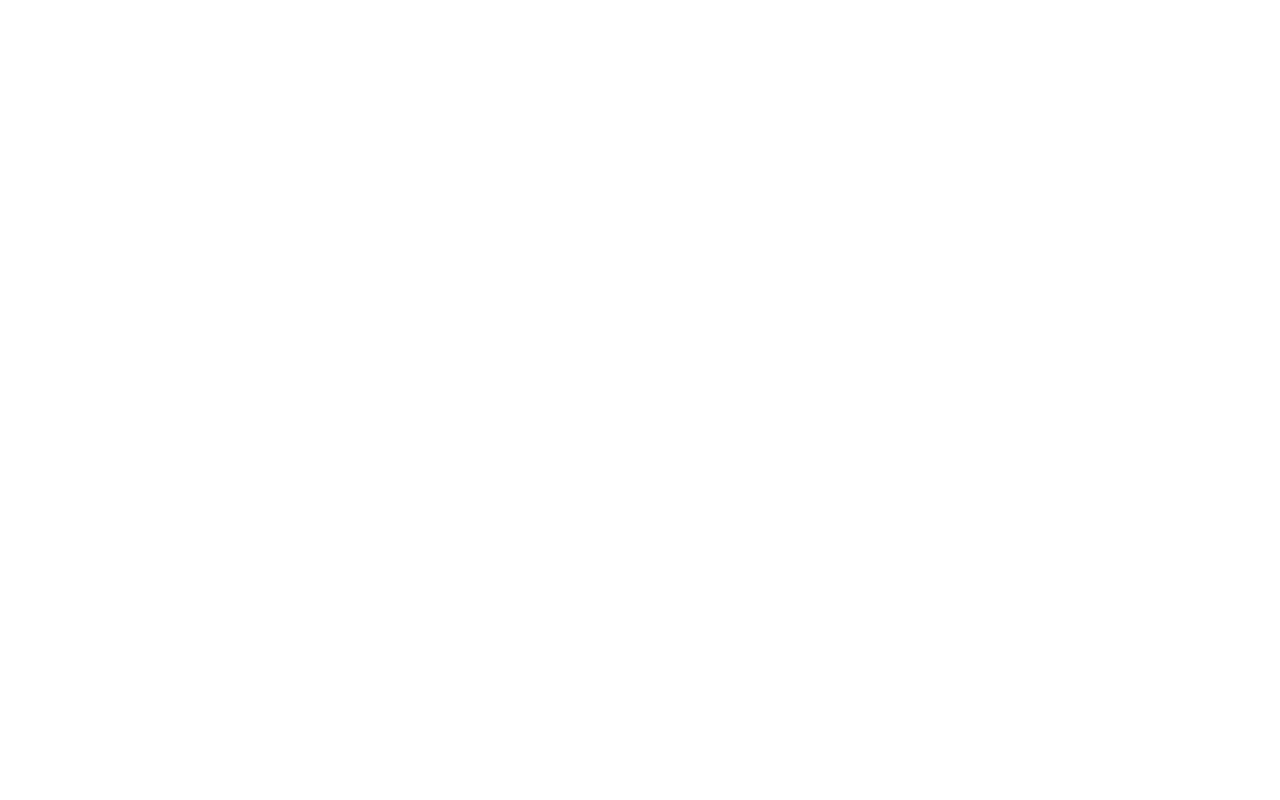
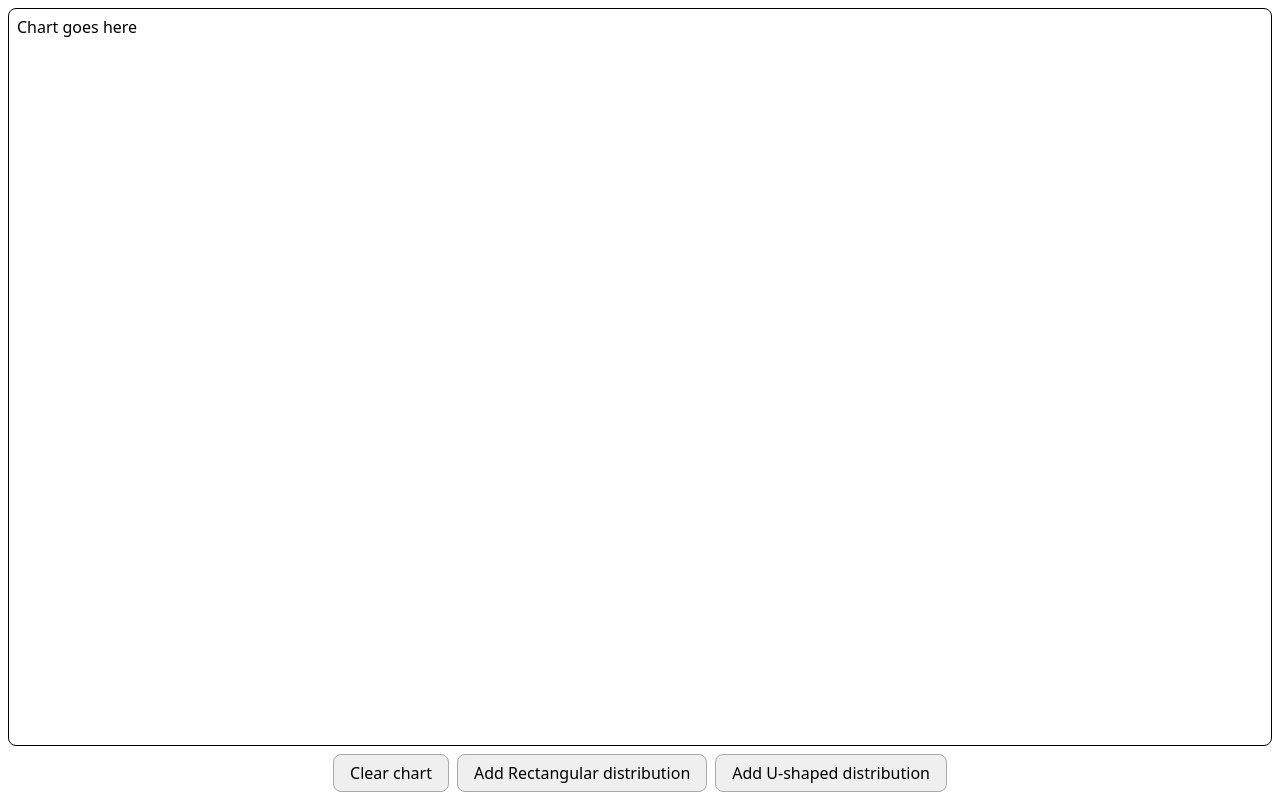
Before and after one commit to cfmatthee/clt-demo, an Astro site: page / in a window 1280 px wide. Built offline with nearby package versions, Linux system fonts and the light colour scheme; Astro itself is replaced by a stand-in of ours.

Commit message:
lay out index page

```diff
--- /dev/null
+++ b/src/components/button.astro
@@ -0,0 +1,9 @@
+<button><slot /></button>
+
+<style>
+  button {
+    padding: 0.5rem 1rem;
+    border: 1px solid darkgrey;
+    border-radius: 0.5rem;
+  }
+</style>
--- /dev/null
+++ b/src/components/chart.astro
@@ -0,0 +1,11 @@
+<div class="chart">Chart goes here</div>
+
+<style>
+  .chart {
+    height: 100%;
+    flex: 1;
+    border: 1px solid black;
+    border-radius: 0.5rem;
+    padding: 0.5rem;
+  }
+</style>
--- /dev/null
+++ b/src/components/controls.astro
@@ -0,0 +1,27 @@
+---
+import Button from "./button.astro";
+
+const commands = {
+  clear: "Clear chart",
+  rectangular: "Add Rectangular distribution",
+  ushaped: "Add U-shaped distribution",
+};
+---
+
+<div class="controls">
+  {
+    Object.entries(commands).map(([command, description]) => (
+      <Button>{description}</Button>
+    ))
+  }
+</div>
+
+<style>
+  .controls {
+    height: fit-content;
+    display: flex;
+    flex-direction: row;
+    gap: 0.5rem;
+    justify-content: center;
+  }
+</style>
--- a/src/layouts/Layout.astro
+++ b/src/layouts/Layout.astro
@@ -24,8 +24,58 @@
   </body>
 </html>
 <style is:global>
+  *,
+  *::after,
+  *::before {
+    box-sizing: border-box;
+  }
+
+  * {
+    margin: 0;
+  }
+
   html {
     font-family: system-ui, sans-serif;
     background: #fff;
   }
+
+  body {
+    line-height: 1.25;
+    -webkit-font-smoothing: antialiased;
+    min-height: 100vh;
+    height: 1rem;
+    margin: 0;
+    padding: 0.5rem;
+  }
+
+  img,
+  picture,
+  video,
+  canvas,
+  svg {
+    display: block;
+    max-width: 100%;
+  }
+
+  input,
+  button,
+  textarea,
+  select {
+    font: inherit;
+  }
+
+  p,
+  h1,
+  h2,
+  h3,
+  h4,
+  h5,
+  h6 {
+    overflow-wrap: break-word;
+  }
+
+  #root,
+  #__next {
+    isolation: isolate;
+  }
 </style>
--- a/src/pages/index.astro
+++ b/src/pages/index.astro
@@ -1,7 +1,21 @@
 ---
 import Layout from "@/layouts/Layout.astro";
+import Controls from "@/components/controls.astro";
+import Chart from "@/components/chart.astro";
 ---
 
 <Layout title="Central Limit Theorem Demonstration">
-  <main></main>
+  <main>
+    <Chart />
+    <Controls />
+  </main>
 </Layout>
+
+<style>
+  main {
+    height: 100%;
+    display: flex;
+    flex-direction: column;
+    gap: 0.5rem;
+  }
+</style>
```
